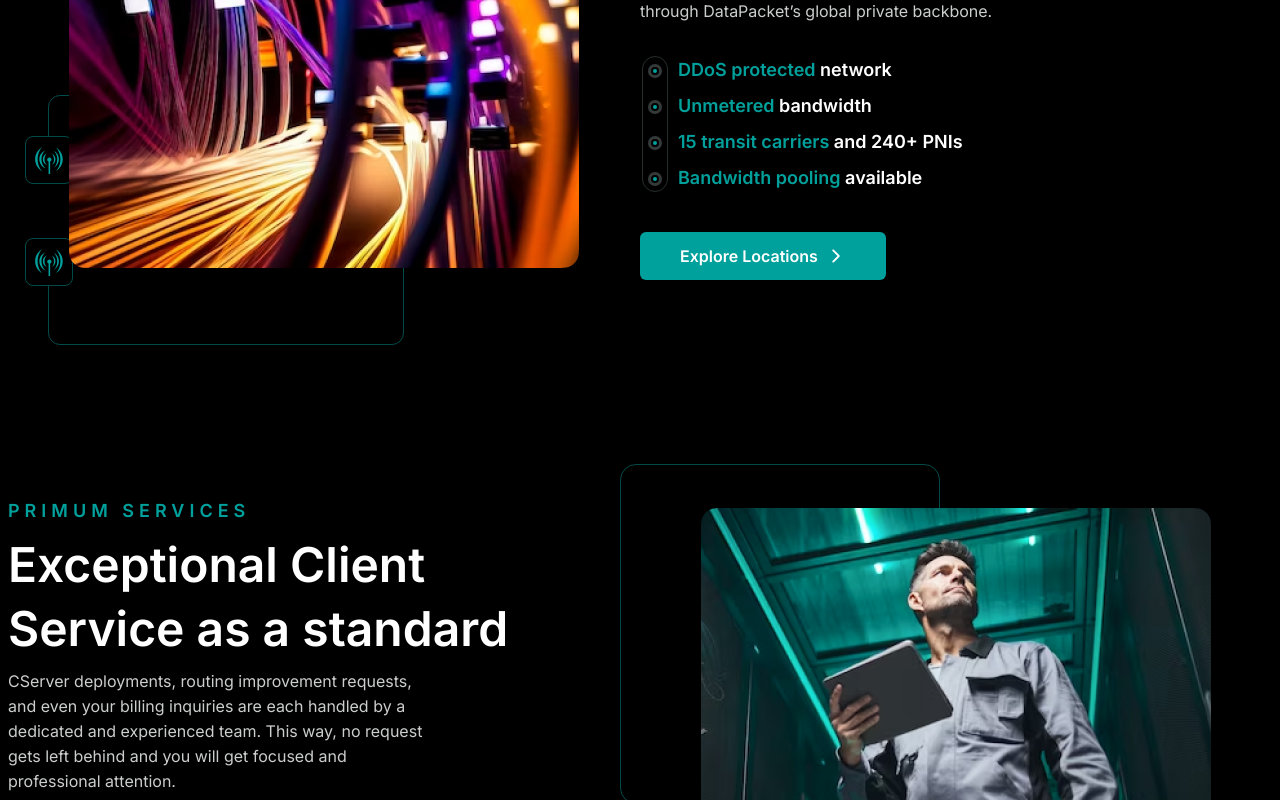
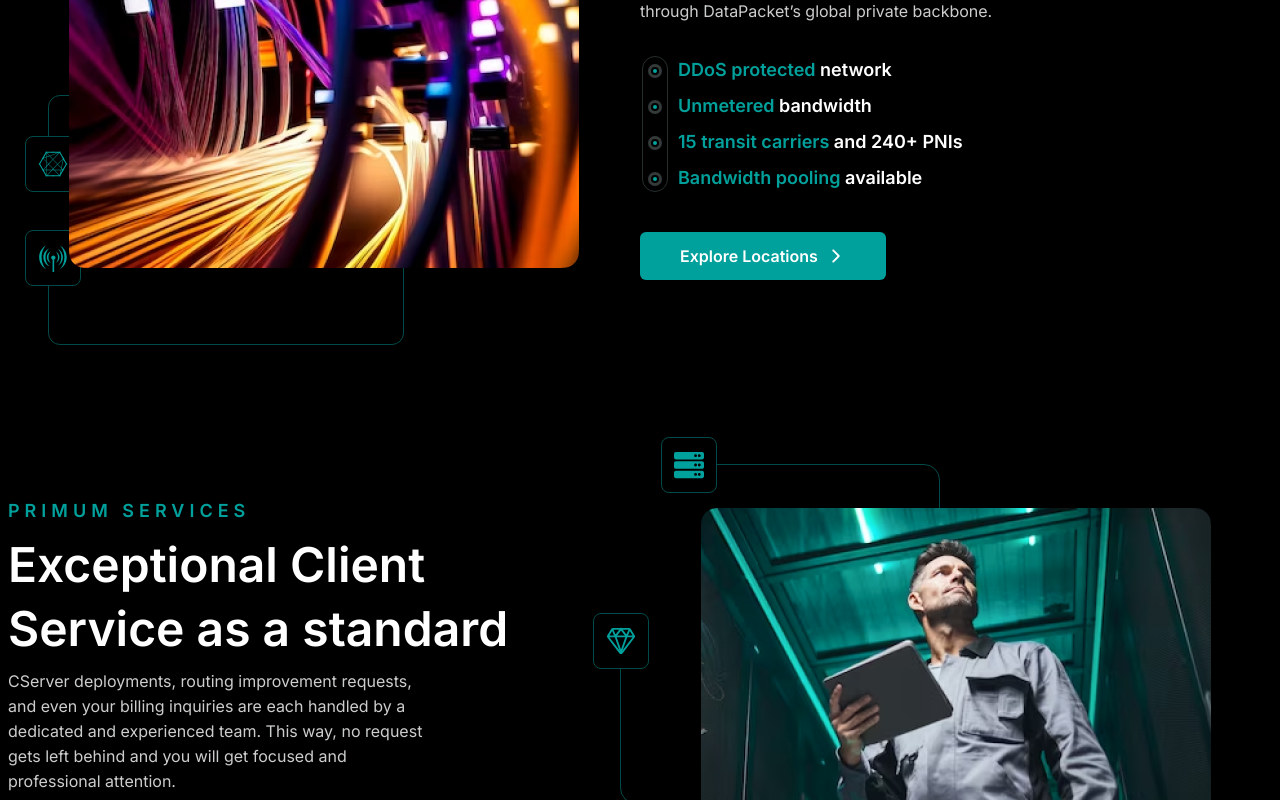
Before and after one commit to MehediHasan4321/8meta-ui-ux, a Next.js app: page / in a window 1280 px wide. Shown: the part 2040-2840 px from the top of the page. Built offline with nearby package versions, Linux system fonts and the light colour scheme.

Commit message:
fech:all icon pointer added successfully

```diff
--- a/app/(home)/components/NetworkSection.jsx
+++ b/app/(home)/components/NetworkSection.jsx
@@ -11,6 +11,7 @@ import { AiOutlineGlobal } from "react-icons/ai";
 import { FiShare2 } from "react-icons/fi";
 import IconPointer from '@/components/share/IconPointer';
 import { GiAerialSignal } from "react-icons/gi";
+import { FaConnectdevelop } from "react-icons/fa";
 
 
 
@@ -52,7 +53,7 @@ const NetworkSection = () => {
                 <div className='absolute -bottom-[53px] left-10 w-[356px] h-[250px] border-borderColor border-[1px] rounded-xl '>
                     <div className='relative w-full h-full'>
                         <div className='absolute -left-6 top-10 bg-black h-[150px] w-fit flex flex-col justify-between items-center'>
-                            <IconPointer icon={GiAerialSignal} />
+                            <IconPointer icon={FaConnectdevelop} />
                             <IconPointer icon={GiAerialSignal} />
                         </div>
                     </div>
--- /dev/null
+++ b/app/(home)/components/SectionImage.tsx
@@ -0,0 +1,17 @@
+import React from 'react';
+import { twMerge } from 'tailwind-merge';
+
+interface SectionImageProps {
+    src: string;
+    className?: string
+}
+
+const SectionImage: React.FC<SectionImageProps> = ({ src, className }) => {
+    return (
+        <div className={twMerge(`w-[510px] h-[530px]`,className)}>
+            <img src={src} className=' h-full w-full' alt='heareware-bitmap' />
+        </div>
+    );
+};
+
+export default SectionImage;
--- a/app/(home)/components/ServiceSection.jsx
+++ b/app/(home)/components/ServiceSection.jsx
@@ -8,10 +8,11 @@ import React from 'react';
 import SectionTextPointer from './SectionTextPointer';
 import { IoIosArrowForward } from 'react-icons/io';
 import Button from '@/components/ui/Button';
-import { FiShare2 } from 'react-icons/fi';
+import { IoDiamondOutline } from "react-icons/io5";
 import { LuRadioTower } from "react-icons/lu";
 import { FaServer } from "react-icons/fa";
 import IconPointer from '@/components/share/IconPointer';
+import SectionImage from './SectionImage';
 
 
 const ServiceSection = () => {
@@ -51,17 +52,32 @@ const ServiceSection = () => {
                 </Button>
             </div>
             <div className='w-full md:w-1/2 flex justify-center items-center p-2 md:p-6 relative'>
-                <Image src={'/images/services-bitmap.png'} className='z-10' width={510} height={530} alt='heareware-bitmap' />
+                <SectionImage src='/images/services-bitmap.png' className='z-10' />
                 <div className='absolute -top-5 -left-5 w-[320px] h-[340px] border-borderColor border-[1px] rounded-2xl '>
-
+                    <div className='relative w-full h-full m-1'>
+                        <div className='absolute -top-8 -left-2 bg-black w-[100px] h-[60px]'>
+                            <div className='relative w-full h-full'>
+                                <div className='absolute right-0'>
+                                    <IconPointer icon={FaServer} />
+                                </div>
+                            </div>
+                        </div>
+                        <div className='absolute top-0 -left-6 bg-black w-[60px] h-[200px]'>
+                            <div className='relative w-full h-full'>
+                                <div className='absolute bottom-0 -left-2'>
+                                    <IconPointer icon={IoDiamondOutline} />
+                                </div>
+                            </div>
+                        </div>
+                    </div>
                 </div>
                 <div className='absolute -bottom-10 left-10 w-[280px] h-[240px] border-borderColor border-[1px] border-t-0 rounded-2xl '>
                     <div className='relative w-full h-full'>
                         <div className='absolute top-0 -left-6 bg-black'>
-                            <IconPointer icon={FaServer}/>
+                            <IconPointer icon={FaServer} />
                         </div>
-                        <div className='absolute top-20 -left-6 bg-black'>
-                            <IconPointer icon={LuRadioTower}/>
+                        <div className='absolute top-24 -left-6 bg-black'>
+                            <IconPointer icon={LuRadioTower} />
                         </div>
                     </div>
                 </div>
--- a/components/share/IconPointer.tsx
+++ b/components/share/IconPointer.tsx
@@ -8,7 +8,7 @@ interface IconPointerProps {
 
 const IconPointer: React.FC<IconPointerProps> = ({ icon: Icon }) => {
     return (
-        <div className=' w-fit p-2 bg-black rounded-lg border-borderColor border-[1px]'>
+        <div className=' w-fit p-3 bg-black rounded-lg border-borderColor border-[1px]'>
             <Icon size={30} className='text-primary' />
         </div>
     );
```
